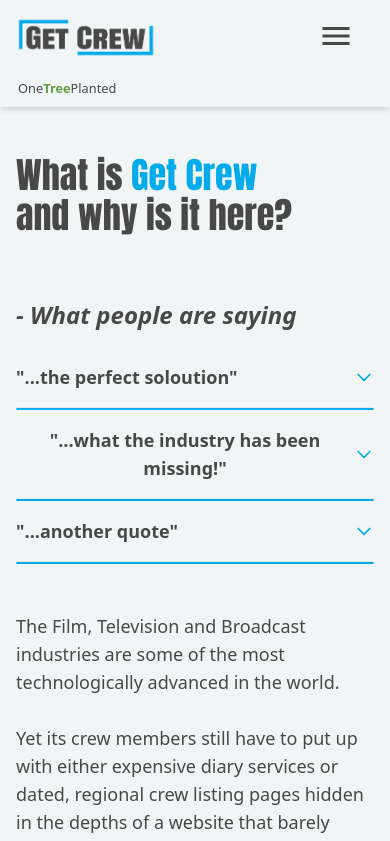
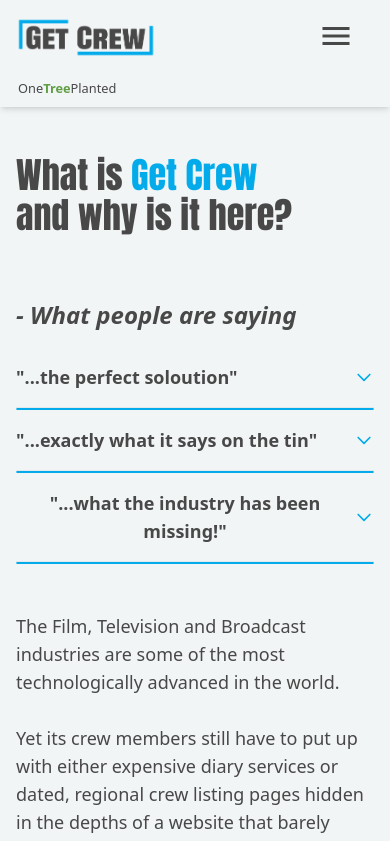
Before and after one commit to sdbxsdb/we-are-crew, a Next.js app: page /about in a window 390 px wide. Shown: the top 841 px of the page. Built offline with nearby package versions, Linux system fonts and the light colour scheme; no server answers; the database is empty.

Commit message:
updating testis

```diff
--- a/pages/about.js
+++ b/pages/about.js
@@ -99,17 +99,16 @@ const About = () => {
                             icon={<Icon id={2} open={open} />}
                           >
                             <AccordionHeader onClick={() => handleOpen(2)}>
-                              &#34;...what the industry has been
-                              missing!&#34;
+                              &#34;...exactly what it says on the tin&#34;
                             </AccordionHeader>
                             <AccordionBody>
-                              This is what the industry has been missing! So
-                              easy I&apos;ve been able to find and contact crew
-                              within 10sec of coming to the site. <br /> <br /> This
-                              will be my first port of call from now on.
+                              The first platform I&apos;ve found that actually
+                              works and does what it says on the tin. <br />{" "}
+                              Having all my credentials in one place and have it
+                              shareable it fantastic.
                               <p className="font-bold mt-4">
                                 {" "}
-                                - Some Person | Head of Production Somewhere
+                                - Calvin P | Camera Assistant
                               </p>
                             </AccordionBody>
                           </Accordion>
@@ -119,13 +118,16 @@ const About = () => {
                             icon={<Icon id={3} open={open} />}
                           >
                             <AccordionHeader onClick={() => handleOpen(3)}>
-                            &#34;...another quote&#34;
+                              &#34;...what the industry has been missing!&#34;
                             </AccordionHeader>
                             <AccordionBody>
-                              This is where another quote will go.
+                              This is what the industry has been missing! So
+                              easy I&apos;ve been able to find and contact crew
+                              within 10sec of coming to the site. <br /> <br />{" "}
+                              This will be my first port of call from now on.
                               <p className="font-bold mt-4">
                                 {" "}
-                                - Some Person | Head of Production Somewhere
+                                - Producer | BBC
                               </p>
                             </AccordionBody>
                           </Accordion>
@@ -152,7 +154,6 @@ const About = () => {
                         <span className="text-wearecrewBlue">Get Crew</span> has
                         the solution.
                       </span>
-
                     </div>
                   </div>
                 </div>
--- a/pages/index.js
+++ b/pages/index.js
@@ -84,6 +84,20 @@ export default function Home() {
                 </Slide>
                 <Slide index={1}>
                   <div className="text-center flex flex-col justify-center items-center  h-[160px] md:h-[100px]">
+                    <cite>
+                      &#34; The first platform I&apos;ve found that actually
+                      works and does what it says on the tin. <br /> Having all
+                      my credentials in one place and have it shareable it
+                      fantastic. &#34;
+                    </cite>
+                    <p className="font-bold mt-4">
+                      {" "}
+                      - Calvin P | Camera Assistant
+                    </p>
+                  </div>
+                </Slide>
+                <Slide index={2}>
+                  <div className="text-center flex flex-col justify-center items-center  h-[160px] md:h-[100px]">
                     <cite className="flex">
                       <div className="w-full">
                         <span className="font-bold mr-2 text-2xl">&#34;</span>
@@ -94,30 +108,21 @@ export default function Home() {
                         <span className="font-bold ml-2 text-2xl">&#34;</span>
                       </div>
                     </cite>
-                    <p className="font-bold mt-4">
-                      {" "}
-                      - Person 1 | Head of Production Frank Films
-                    </p>
-                  </div>
-                </Slide>
-                <Slide index={2}>
-                  <div className="text-center flex flex-col justify-center items-center  h-[160px] md:h-[100px]">
-                    <cite>&#34; Test text test testtest test</cite>
-                    <p className="font-bold mt-4">
-                      {" "}
-                      - Person 2 | Head of Production Frank Films
-                    </p>
+                    <p className="font-bold mt-4"> - Producer | BBC</p>
                   </div>
                 </Slide>
               </Slider>
 
-              <DotGroup
-                className="flex justify-center mt-4 text-wearecrewBlue"
-              >
-                <Dot slide={0} className="mr-4">&#9673;</Dot>
-                <Dot slide={1} className="mr-4">&#9673;</Dot>
-                <Dot slide={2} className="">&#9673;</Dot>
-
+              <DotGroup className="flex justify-center mt-4 text-wearecrewBlue">
+                <Dot slide={0} className="mr-4">
+                  &#9673;
+                </Dot>
+                <Dot slide={1} className="mr-4">
+                  &#9673;
+                </Dot>
+                <Dot slide={2} className="">
+                  &#9673;
+                </Dot>
               </DotGroup>
             </CarouselProvider>
             <hr className="w-7/12 m-auto" />
```
